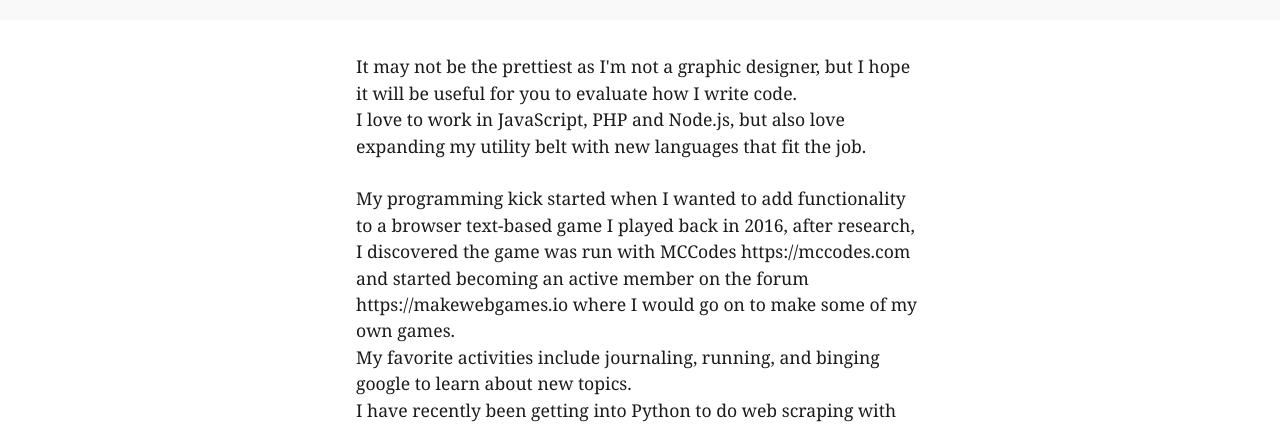
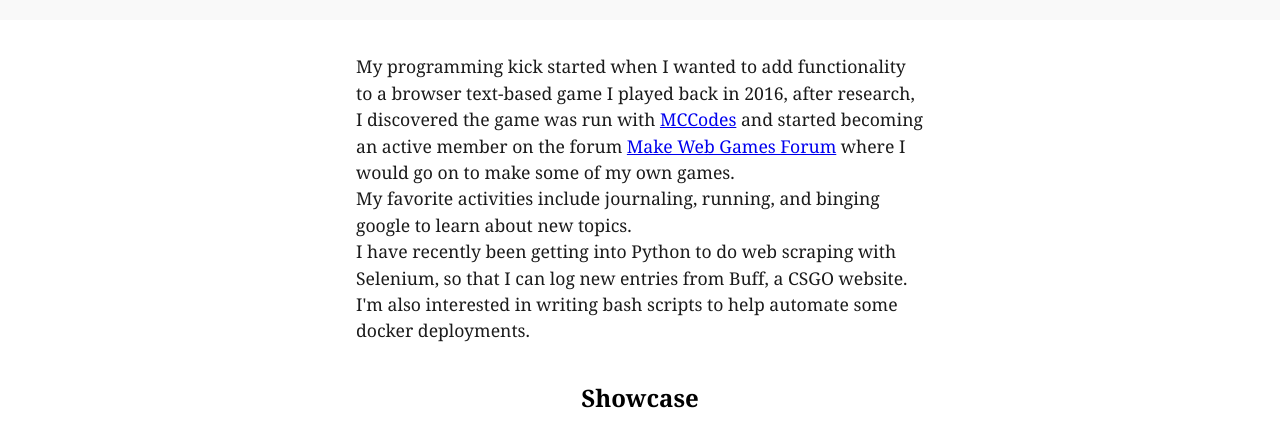
Before and after one commit to NuktukDev/nuktukdev.github.io, a plain HTML site: page index.html in a window 1280 px wide. Shown: the part 202-628 px from the top of the page. Drawn offline with Linux system fonts and the light colour scheme.

Commit message:
Update index.html

```diff
--- a/index.html
+++ b/index.html
@@ -28,11 +28,7 @@
   <main class="main">
     <div class="main__inner">
       <p class="bio">
-        It may not be the prettiest as I'm not a graphic designer, but I hope it will be useful for you to evaluate how I write code.<br />
-        I love to work in JavaScript, PHP and Node.js, but also love expanding my utility belt with new languages that fit the job.
-        <br />
-        <br />
-        My programming kick started when I wanted to add functionality to a browser text-based game I played back in 2016, after research, I discovered the game was run with MCCodes https://mccodes.com and started becoming an active member on the forum https://makewebgames.io where I would go on to make some of my own games.
+        My programming kick started when I wanted to add functionality to a browser text-based game I played back in 2016, after research, I discovered the game was run with <a href="https://mccodes.com">MCCodes</a> and started becoming an active member on the forum <a href="https://makewebgames.io">Make Web Games Forum</a> where I would go on to make some of my own games.
         <br />
         My favorite activities include journaling, running, and binging google to learn about new topics.
         <br />
```
